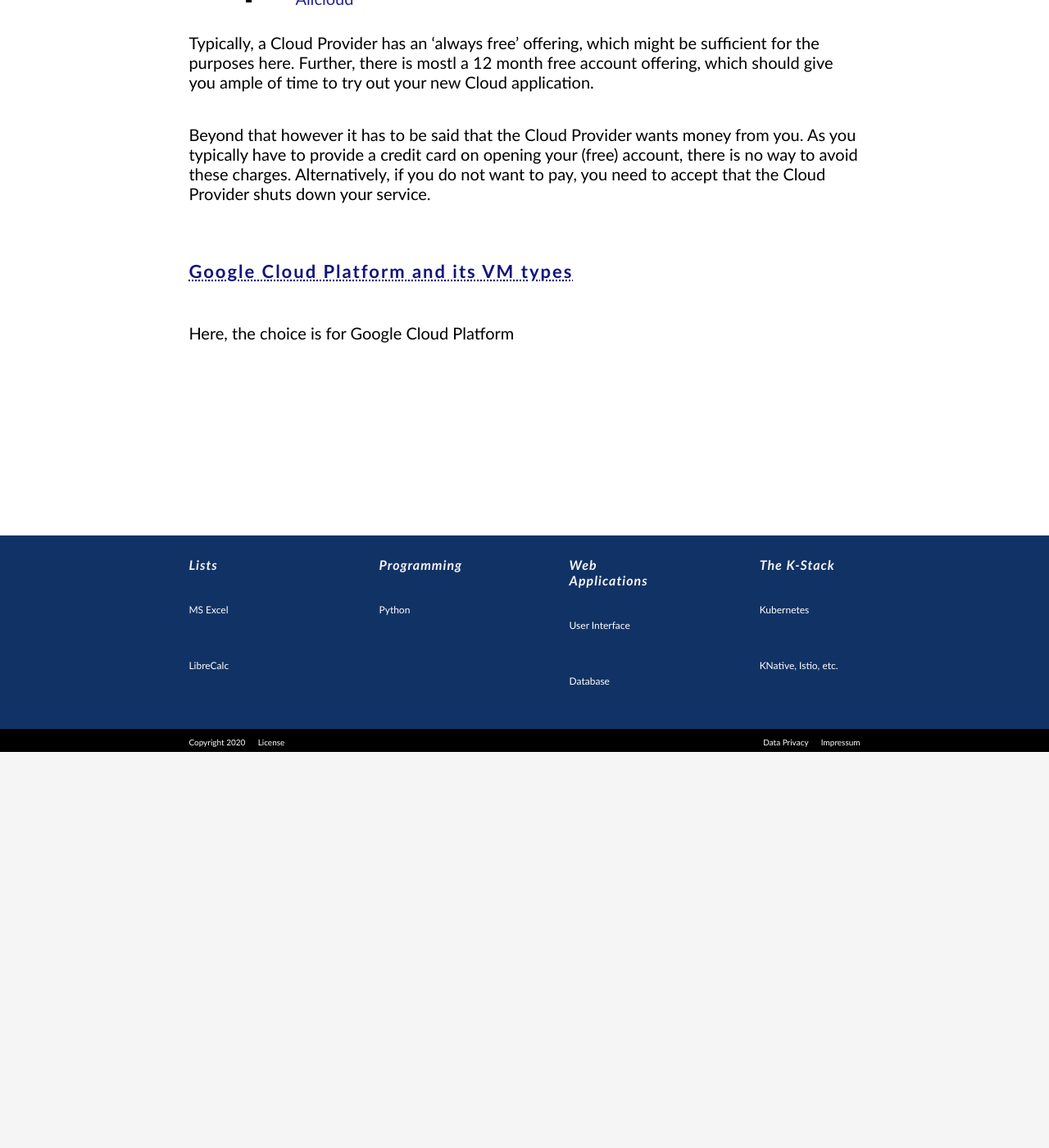
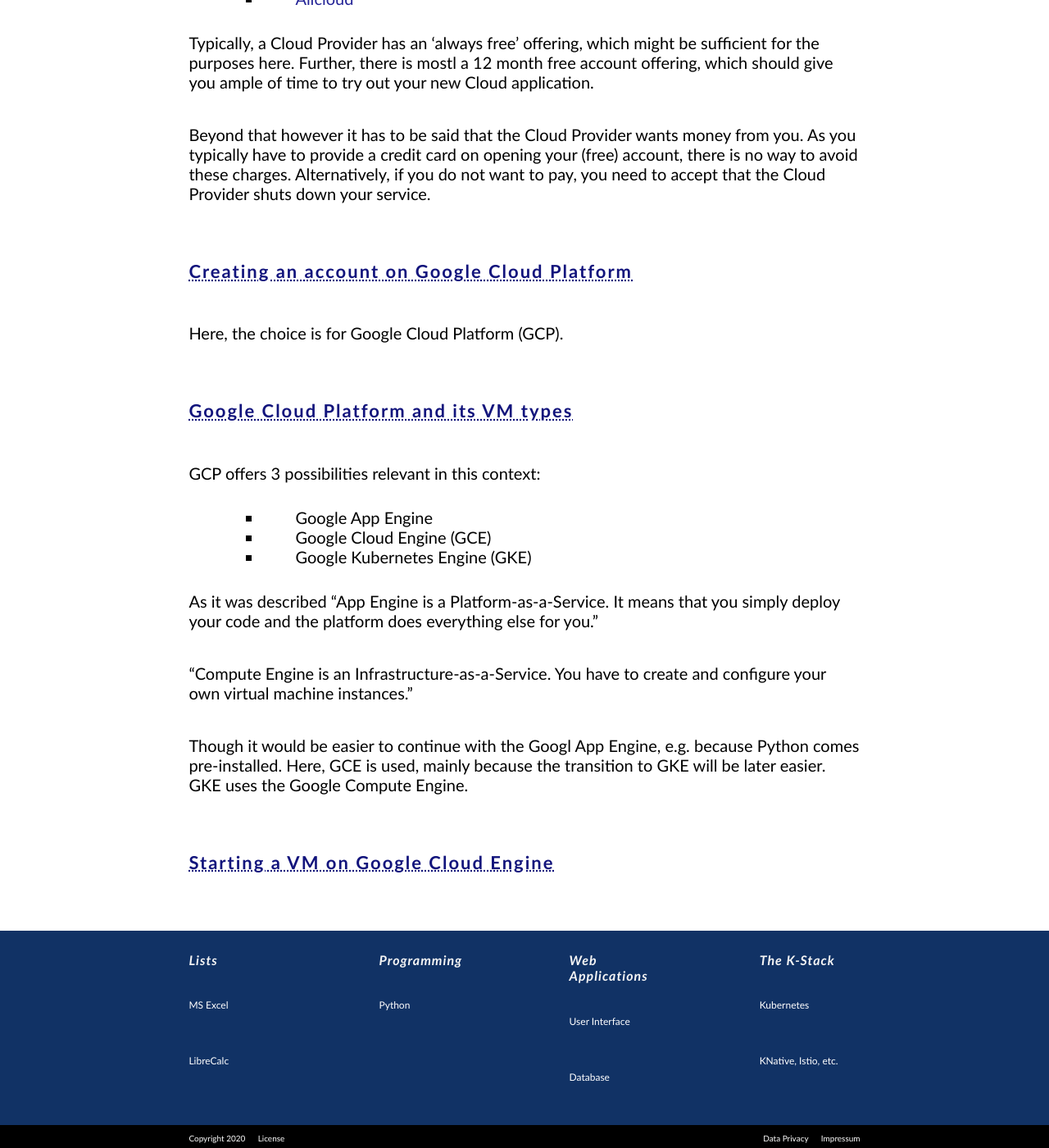
Before and after one commit to MaSe69/fromlisttok8, a Jekyll site: the page built from md/cloudapp.md, in a window 1280 px wide and 1400 px high, scrolled down 483 px. Shown: the whole window at 82% size. Built offline with Jekyll 4.4.1, drawn with Linux system fonts in a browser that asks for light colours.

Commit message:
cloudapp first

```diff
--- a/md/cloudapp.md
+++ b/md/cloudapp.md
@@ -23,6 +23,28 @@ Further, there is mostl a 12 month free account offering, which should give you
 Beyond that however it has to be said that the Cloud Provider wants money from you. As you typically have to provide a credit card on opening your (free) account, there is no way to avoid these charges. Alternatively, if you do not want to pay, you need to accept that the Cloud Provider shuts down your service.
 
 
+## Creating an account on Google Cloud Platform
+
+Here, the choice is for Google Cloud Platform (GCP).
+
+
+
+
+
 ## Google Cloud Platform and its VM types
 
-Here, the choice is for Google Cloud Platform
+
+GCP offers 3 possibilities relevant in this context:
+- Google App Engine
+- Google Cloud Engine (GCE)
+- Google Kubernetes Engine (GKE)
+
+As it was described
+"App Engine is a Platform-as-a-Service. It means that you simply deploy your code and the platform does everything else for you."
+
+"Compute Engine is an Infrastructure-as-a-Service. You have to create and configure your own virtual machine instances."
+
+Though it would be easier to continue with the Googl App Engine, e.g. because Python comes pre-installed. Here, GCE is used, mainly because the transition to GKE will be later easier. GKE uses the Google Compute Engine.
+
+
+## Starting a VM on Google Cloud Engine
```
